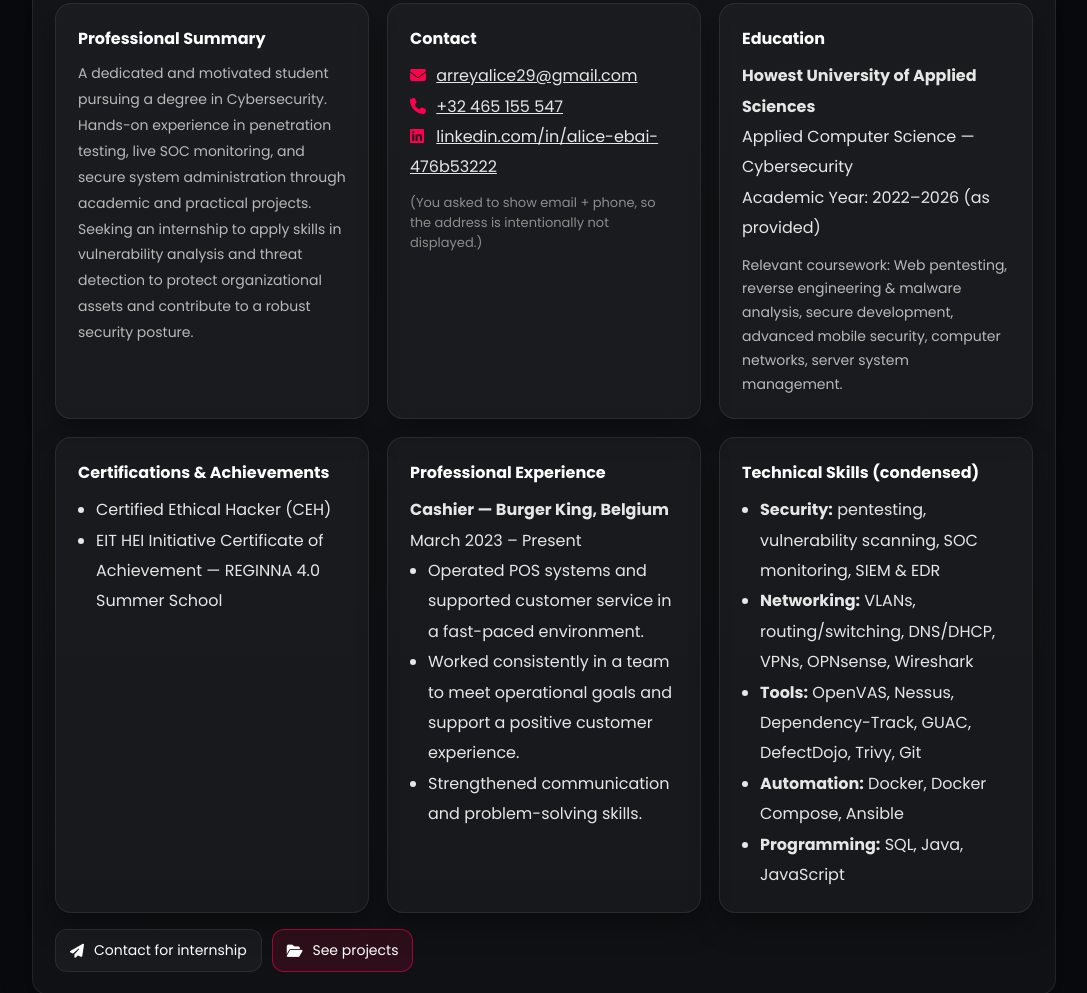
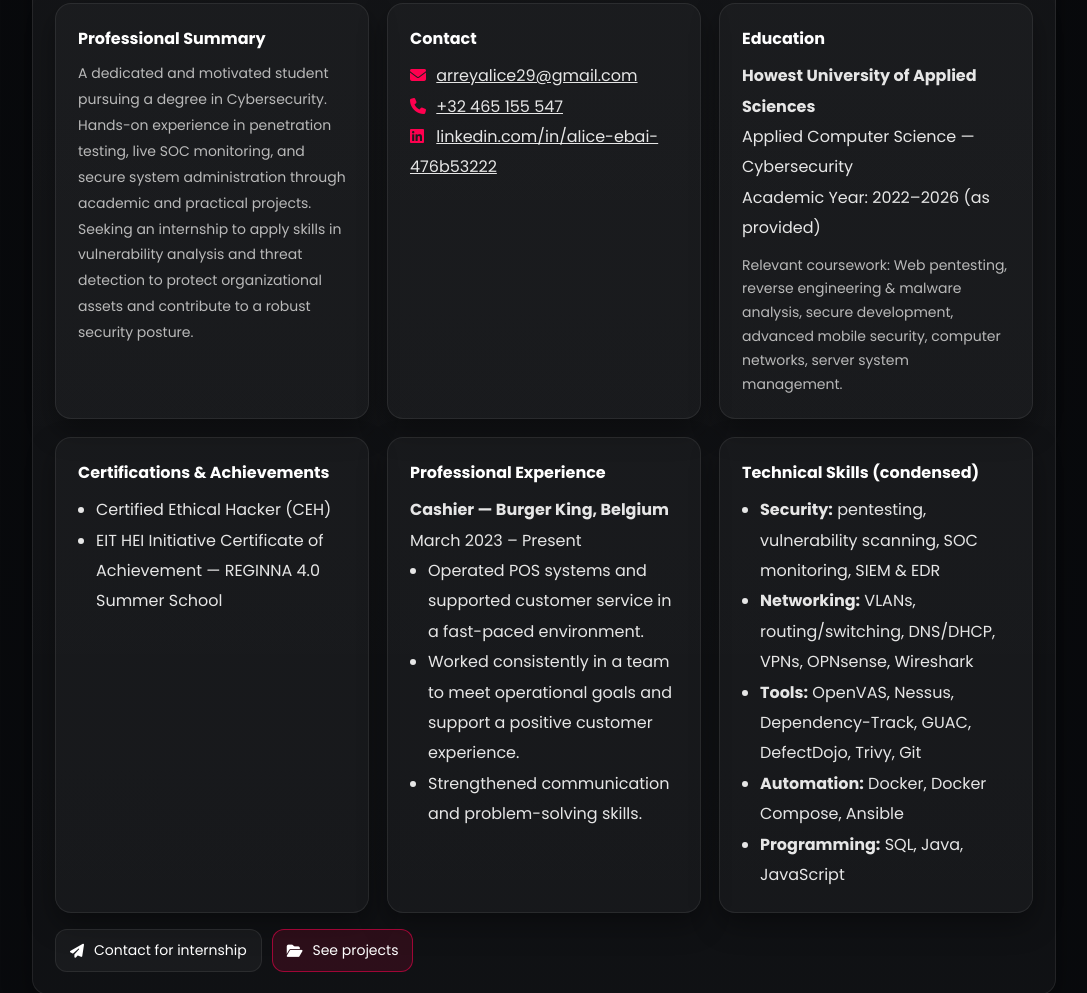
Before and after one commit to Arreyalice/arreyalice.github.io, a website: page index.html in a window 1280 px wide. Shown: the part 2910-3903 px from the top of the page, without its empty margins (96-1183 px from the left). Drawn offline with Linux system fonts and the light colour scheme.

Commit message:
Update index.html

```diff
--- a/index.html
+++ b/index.html
@@ -245,7 +245,7 @@
                         </a>
                     </p>
                     <p style="color: var(--muted2); font-size: 13px; margin-top: 10px;">
-                        (You asked to show email + phone, so the address is intentionally not displayed.)
+
                     </p>
                 </div>
 
```
